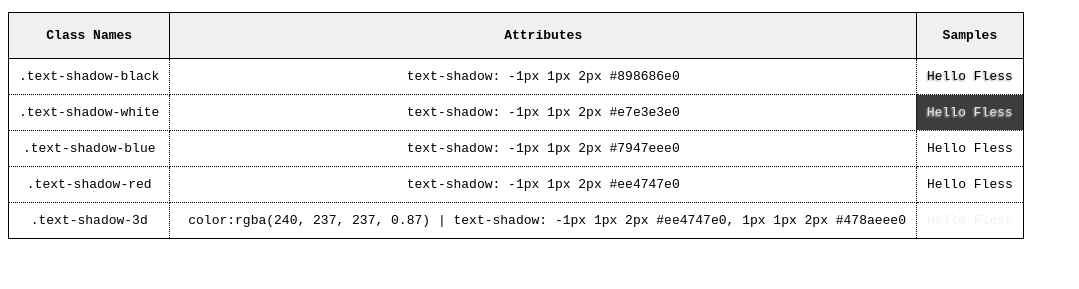
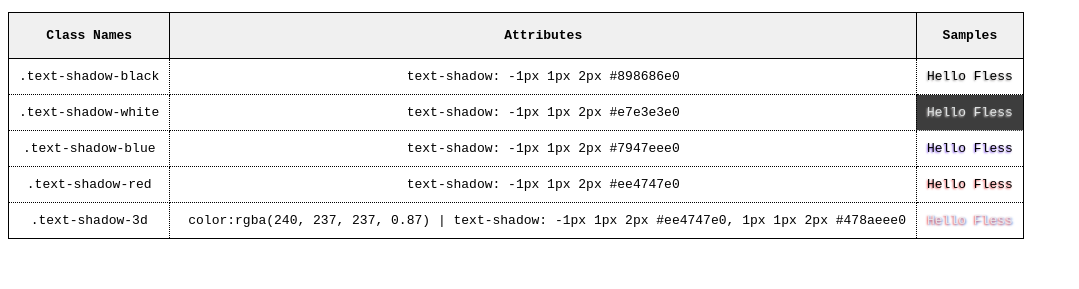
Before and after one commit to roxmond/fless, a plain HTML site: page index.html in a window 1280 px wide. Shown: the part 1000-1289 px from the top of the page, without its empty margins (0-1079 px from the left). Drawn offline with Linux system fonts and the light colour scheme.

Commit message:
Update root.css

```diff
--- a/root.css
+++ b/root.css
@@ -7,6 +7,9 @@
 
     --shadow-text-black: -1px 1px 2px #898686e0;
     --shadow-text-white: -1px 1px 2px #e7e3e3e0;
+    --shadow-text-blue: -1px 1px 2px #7947eee0;
+    --shadow-text-red: -1px 1px 2px #ee4747e0;
+    --shadow-text-3d: -1px 1px 2px #ee4747e0, 1px 1px 2px #478aeee0;
 
     --gray-light-1: rgb(240,240,240);
     --gray-light-2: rgb(210,210,210);
```
